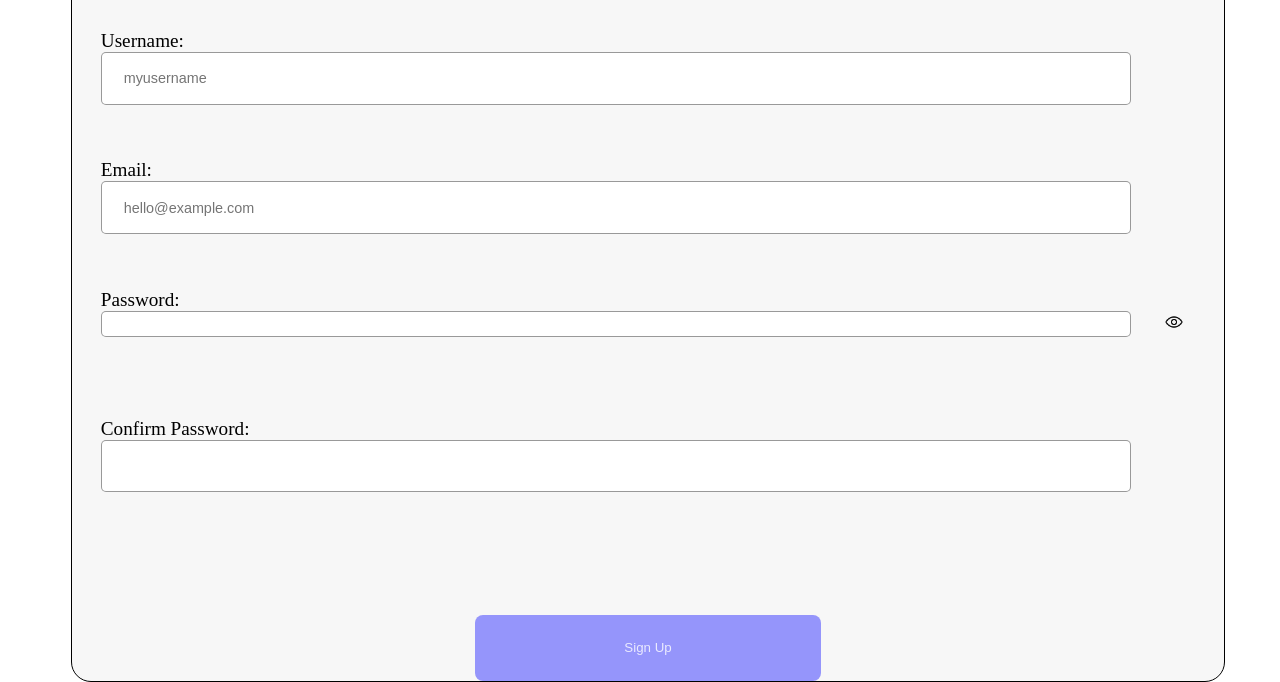
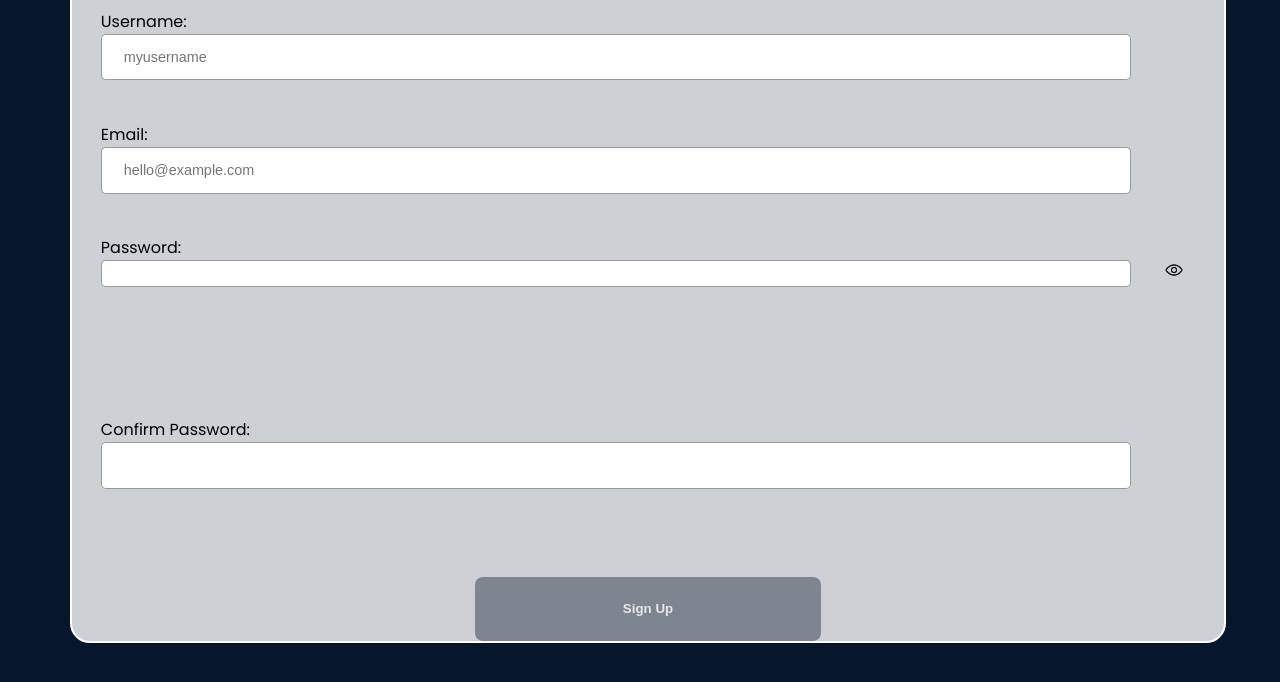
Before and after one commit to cw-janhavi/cw-janhavi-mhatre.github.io, a plain HTML site: page form.html in a window 1280 px wide. Shown: the part 127-809 px from the top of the page. Drawn offline with Linux system fonts and the light colour scheme.

Commit message:
new blue

```diff
--- a/assets/stylesheets/form.css
+++ b/assets/stylesheets/form.css
@@ -1,37 +1,40 @@
+
 html{
     height: 100%;
     width: 100%;
+    font-family: 'Poppins', sans-serif;
 }
+
 body{
     height: 100%;
     width: 100%;
-    background-color: white;
+    background-color: #06162c;
     display: flex;
     justify-content: center;
     align-items: center;
 }
 .container{
-    height: 100%;
+    height: 90%;
     width: 90%;
     display: flex;
     flex-direction: column;
     justify-content: flex-start;
     align-items: center;
-    background-color: rgb(212, 212, 212, 0.2);
-    border: 1px solid rgb(0, 0, 0);
+    background-color: rgba(255, 255, 255, 0.8);
+    border: 2px solid rgba(255, 255, 255, 1);
     border-radius: 20px;
 }
 form{
     position: relative;
-    height: 90%;
+    height: 80%;
     width: 95%;
     display: flex;
-    justify-content: center;
+    justify-content: flex-start;
     flex-direction: column;
     align-items: center;
 }
 label{
-    font-size: 120%;
+    font-size: 100%;
     margin-bottom: 70%;
 }
 .input-field{
@@ -43,6 +46,9 @@ label{
     border-color: rgb(0, 0, 0, 0.4);
     font-size: 0.9rem;
     position: relative;
+}
+.input-field #password-input{
+    height: 100%;
 }
 .border-red{
     border-color: red;
@@ -62,7 +68,7 @@ label{
     /* background-color: aquamarine;   */
 }
 #password-field{
-    height: 18%;
+    height: 30%;
     /* background-color: aquamarine; */
 
 }
@@ -71,13 +77,13 @@ label{
     /* background-color: aquamarine; */
 }
 .error{
-    width: 100%;
-    font-size: 85%;
+    width: 95%;
+    font-size: 65%;
     color: red;
     padding: 0px;
     padding-top: 3px;
     margin: 0px;
-    word-wrap: break-word;
+    /* word-wrap: break-word; */
     /* background-color: black; */
 }
 #submit-btn{
@@ -88,13 +94,15 @@ label{
     justify-self: flex-end;
 }
 .btn-disabled{
-    background-color: rgb(0, 0, 255, 0.4);
+    background-color: rgb(6, 22, 44, 0.4);
     color: rgb(255, 255, 255, 0.8);
+    font-weight: bold;
 }
 .btn-abled{
-    background-color: rgb(0, 0, 255);
+    background-color: #06162c;
     color: rgb(255, 255, 255);
     cursor: pointer;
+    font-weight: bold;
 }
 .title{
     font-size: 200%;
--- a/form.html
+++ b/form.html
@@ -9,6 +9,11 @@
 
     <!-- ICONS -->
     <script src="https://kit.fontawesome.com/ea4068dbba.js" crossorigin="anonymous"></script>
+
+    <!-- Poppins Font -->
+    <link rel="preconnect" href="https://fonts.gstatic.com" crossorigin>
+    <link href="https://fonts.googleapis.com/css2?family=Poppins:ital,wght@0,100;0,200;0,300;0,400;0,500;0,600;0,700;0,800;0,900;1,100;1,200;1,300;1,400&display=swap" rel="stylesheet">
+
 </head>
 <body>
     <div class="container">
@@ -29,7 +34,7 @@
             <div class="field" id="password-field">
                 <label id="password" for="password">Password: </label><br>
                 <div class="flexy">
-                    <input id="password-input" class="input-field" type="password">
+                    <input  class="input-field" id="password-input" type="password">
                     <div class="some-eye">
                     <div class="show-pass" id="hide-password">
                         <img class="eye" id="pass-eye" src="assets/images/eye.png">
```
